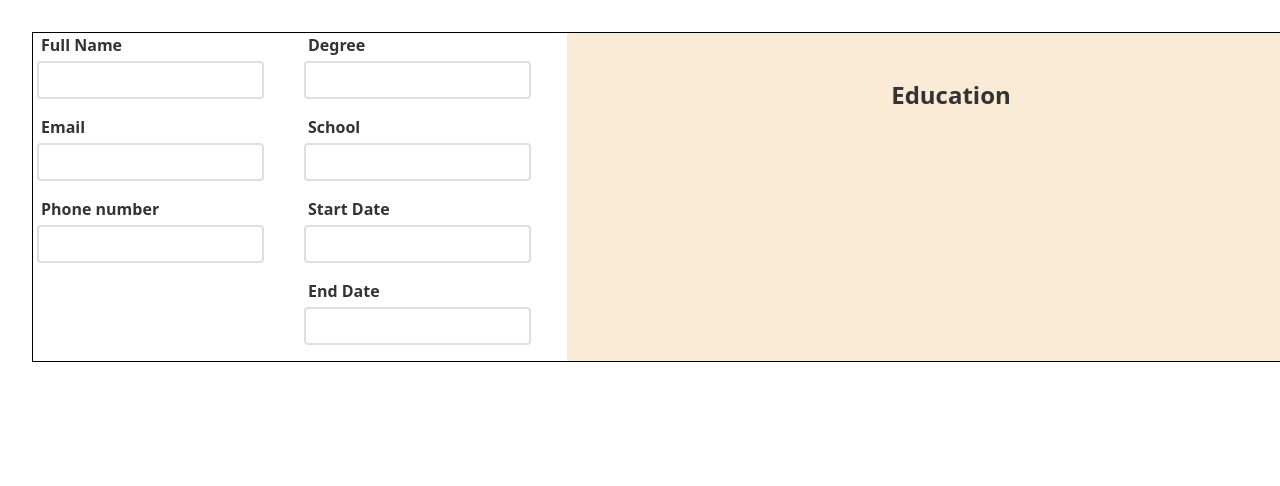
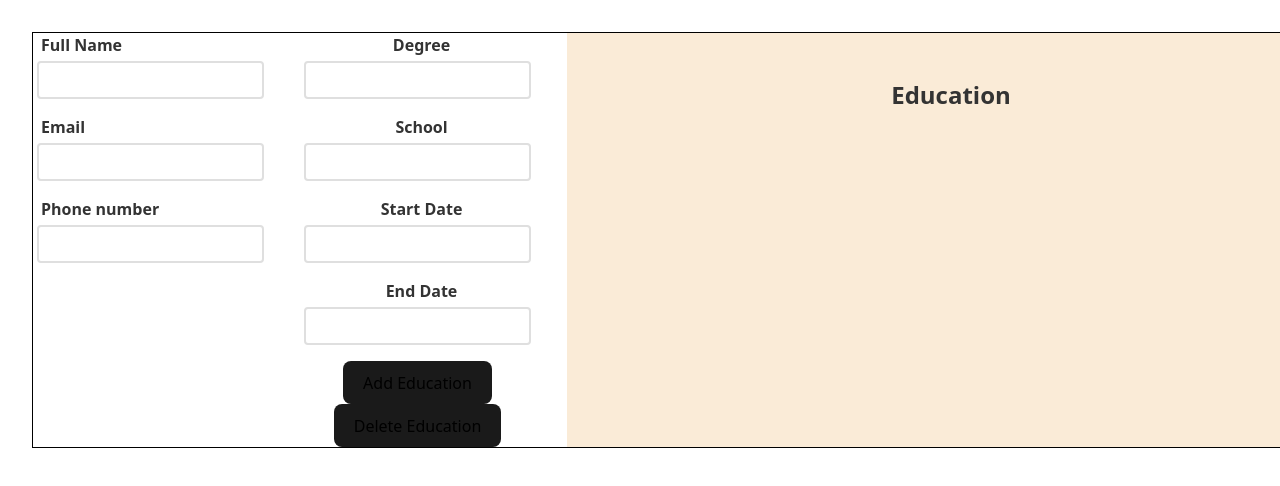
Before and after one commit to LinhLe03/cv-template-builder, a React (Vite) app: page / in a window 1280 px wide. Shown: the top 486 px of the page. Built offline with nearby package versions, Linux system fonts and the light colour scheme.

Commit message:
feature: update/delete education works

```diff
--- a/src/App.jsx
+++ b/src/App.jsx
@@ -10,15 +10,25 @@ function App() {
       fullName: '',
       email: '',
       phoneNumber: '',
-      qualifications: {
-        degree: '',
-        school: '',
-        startDate: '',
-        endDate: '',
+      // An array of objects [] being used here
+      education: [
+        {
+          id: '',
+          degree: '',
+          school: '',
+          startDate: '',
+          endDate: ''
+        }
+    ]
+  })
 
-      },
 
-    })
+    console.log(formData.education)
+
+
+
+
+
 
     // const handleSubmit = (e) => {
     //   e.preventDefault()
@@ -26,6 +36,8 @@ function App() {
     //   // Will printout form for now
     //   console.log(formData)
     // }
+
+
 
     const handleChange = (e) => {
 
@@ -51,7 +63,8 @@ function App() {
 
         <EducationForm
           formData={formData}
-          onChange={handleChange}
+          setFormData={setFormData}
+
         />
 
         <ResumeViewer
--- a/src/components/Form/EducationForm.jsx
+++ b/src/components/Form/EducationForm.jsx
@@ -1,47 +1,103 @@
 import '../../styles/controlled-form.scss'
 
-export function EducationForm( { formData, onChange, onSubmit }) {
 
+export function EducationForm( { formData, setFormData }) {
+    const updateEducation = (event, id) => {
+      const { name, value} = event.target
+      setFormData((prevData) => ({
+        ...prevData,
+        education: [
+          // for each education entry, if entry's id match the one we want editing
+          ...prevData.education.map(edu =>
+            edu.id === id
+            ? { ...edu, [name] : value }      // then edit it (similar to how handleChange works dynamically)
+            : edu                             // otherwise, leave as it is
+          )
+        ]
+      }))
+    }
+
+    const addEducation = (event) => {
+      event.preventDefault()
+      setFormData((prevData) => ({
+        ...prevData, // retain previous data in different sections
+        education: [
+          ...prevData.education, // retain existing education info + append blank edu info into an array
+          {
+            id: self.crypto.randomUUID(),
+            degree: '',
+            school: '',
+            startDate: '',
+            endDate: ''
+          }
+        ]
+      }))
+    }
+
+    const deleteEducation = (id) => {
+      setFormData((prevData) => ({
+        ...prevData,
+        education: [
+          ...prevData.education.filter((edu) => edu.id !== id)
+        ]
+      }))
+    }
 
     return (
     <>
-      <form className="general-info" onSubmit={onSubmit} autoComplete="off">
-
-        <label htmlFor="degree"> Degree </label>
+      <form className="education" autoComplete="off">
+        {formData.education.map((edu) => (
+        <div key={edu.id} className='edu-item'>
+          {/* Implicit label association was used to remove id --> avoid confusion between htmlFor & input id with edu.id
+              Source: https://developer.mozilla.org/en-US/docs/Web/HTML/Reference/Elements/label#usage_notes*/}
+          <label> Degree
             <input
               type="text"
-          id="degree"
               name="degree"
-          value={formData.degree}
-          onChange={onChange} >
-        </input>
+              value={edu.degree}
+              onChange={(e) => updateEducation(e, edu.id)}
+            />
+          </label>
 
-        <label htmlFor="school"> School </label>
+          <label> School
             <input
               type="text"
-          id="school"
               name="school"
-          value={formData.school}
-          onChange={onChange} >
-        </input>
+              value={edu.school}
+              onChange={(e) => updateEducation(e, edu.id)}
+            />
+          </label>
 
-        <label htmlFor="startDate"> Start Date </label>
+          <label> Start Date
             <input
               type="text"
-          id="startDate"
               name="startDate"
-          value={formData.startDate}
-          onChange={onChange}>
-        </input>
+              value={edu.startDate}
+              onChange={(e) => updateEducation(e, edu.id)}
+            />
+          </label>
 
-        <label htmlFor="endDate"> End Date </label>
+          <label> End Date
             <input
               type="text"
-          id="endDate"
               name="endDate"
-          value={formData.endDate}
-          onChange={onChange}>
-        </input>
+              value={edu.endDate}
+              onChange={(e) => updateEducation(e, edu.id)}
+            />
+          </label>
+
+          <button
+            type='submit'
+            onClick={addEducation}>
+            Add Education
+          </button>
+
+          <button
+            onClick={() => deleteEducation(edu.id)}>
+            Delete Education
+          </button>
+        </div>
+        ))}
       </form>
     </>
     )
--- a/src/components/ResumeViewer/EducationViewer.jsx
+++ b/src/components/ResumeViewer/EducationViewer.jsx
@@ -1,20 +1,31 @@
 function EducationViewer( { formData } ) {
+  const educationList = formData.education.map(edu =>
+    <div key={edu.id}>
+      <p>{edu.degree}</p>
+      <p>{edu.school}</p>
+      <p>{edu.startDate}</p>
+      <p>{edu.endDate}</p>
+    </div>
+
+  )
     return(
         <>
           <h2>Education</h2>
           <div className="education-viewer">
-
-            <div className="degree">
-              <h3>{formData.degree}</h3>
-              <h4>{formData.school}</h4>
+            {/* <div className="degree">
+              <h3>{formData.education.degree}</h3>
+              <h4>{formData.education.school}</h4>
             </div>
 
             <div className="date">
-              <p>{formData.startDate}</p>
+              <p>{formData.education.startDate}</p>
               <p>-</p>
-              <p>{formData.endDate}</p>
+              <p>{formData.education.endDate}</p>
 
-            </div>
+            </div> */}
+
+            <div>{educationList}</div>
+
           </div>
         </>
     )
```
Lines whose indentation alone changed are shown as unchanged.
